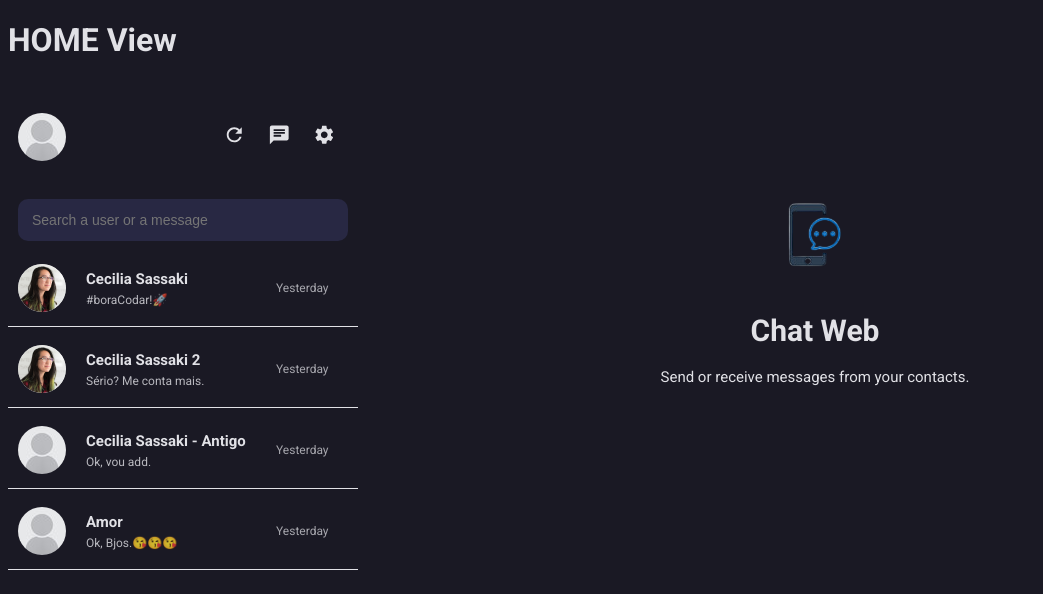
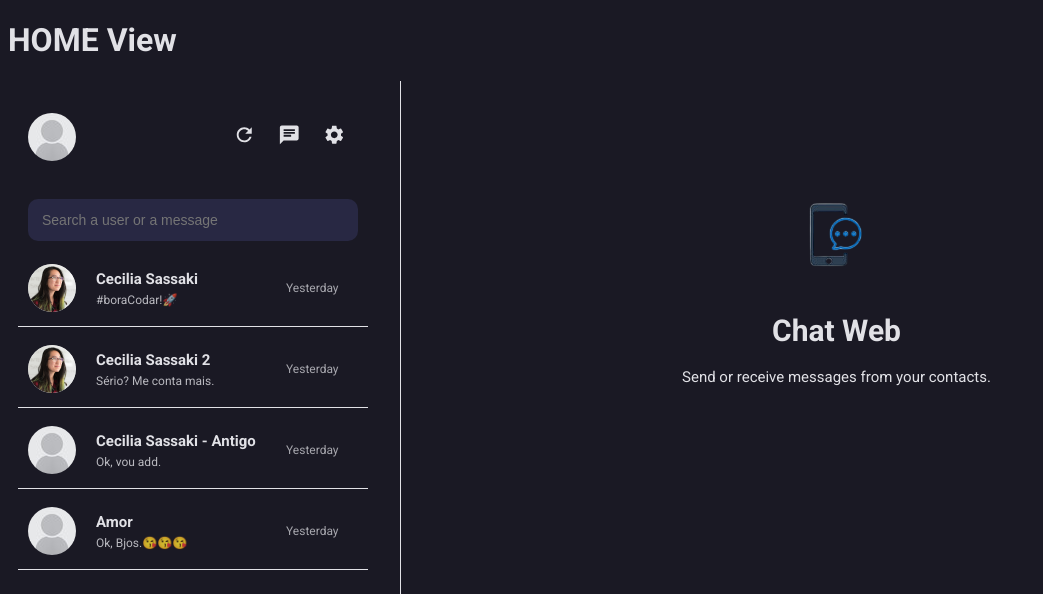
Before and after one commit to marcusviniciusmo/Chat-Bora_Codar_Dev04, a React (Vite) app in the folder frontend/: page / in a window 1280 px wide. Shown: the top 594 px of the page, without its empty margins (0-1043 px from the left). Built offline with nearby package versions, Linux system fonts and the light colour scheme.

Commit message:
Added border on Chat component

```diff
--- a/frontend/src/components/Chat/styles.tsx
+++ b/frontend/src/components/Chat/styles.tsx
@@ -7,8 +7,9 @@ export const Container = styled.div`
 `;
 
 export const UserArea = styled.div`
-  padding: 3.2rem 0rem;
+  padding: 3.2rem 3.2rem 3.2rem 1rem;
   display: flex;
   flex-direction: column;
   align-items: flex-start;
+  border-right: 0.1rem solid var(--border-color);
 `;
--- a/frontend/src/index.css
+++ b/frontend/src/index.css
@@ -15,6 +15,8 @@
   --background-secondary: #282843;
   --background-no-photo: #D3D3D3;
 
+  --border-color: #E1E1E6;
+
   font-size: 62.5% /* 1rem = 10px */;
 }
 
```
